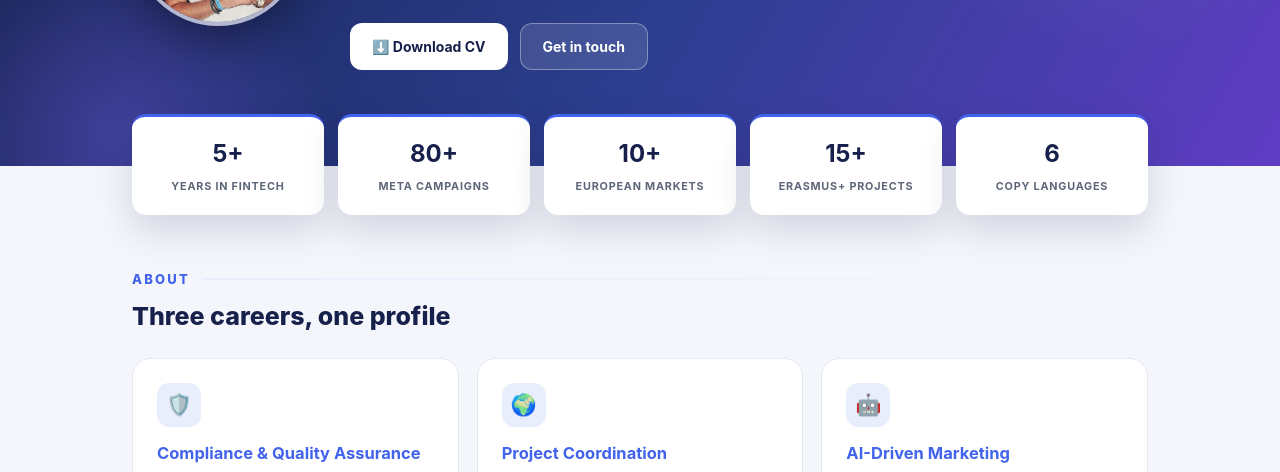
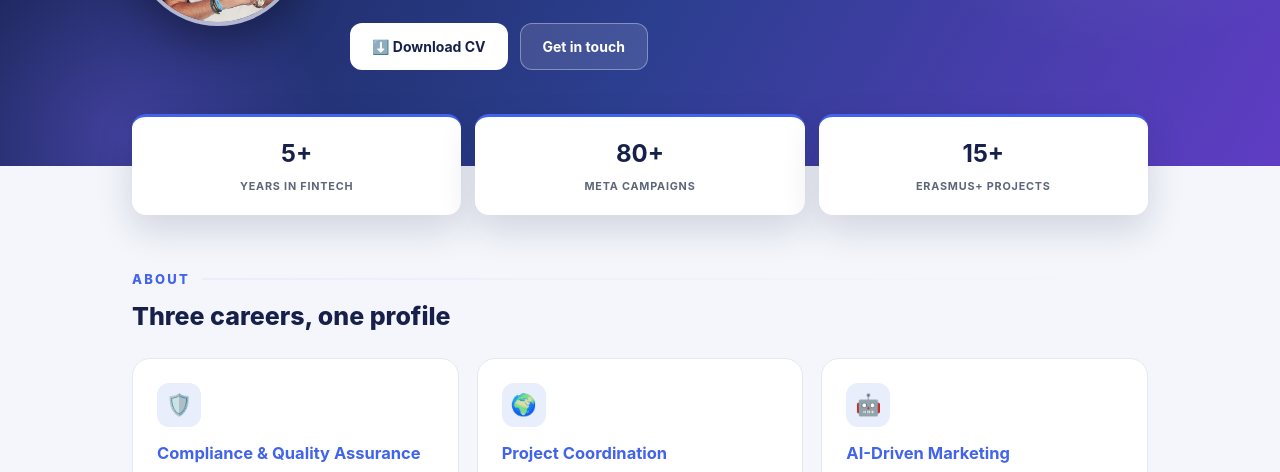
Before and after one commit to iampashov/cv, a plain HTML site: page index.html in a window 1280 px wide. Shown: the part 321-793 px from the top of the page. Drawn offline with Linux system fonts and the light colour scheme.

Commit message:
Stats: keep fintech years, Meta campaigns, Erasmus+ projects only
Co-Authored-By: Claude Fable 5 <noreply@anthropic.com>

```diff
--- a/index.html
+++ b/index.html
@@ -58,7 +58,7 @@ nav{position:fixed;top:0;left:0;right:0;z-index:50;background:rgba(22,32,74,.85)
 .btn.ghost:hover{background:rgba(255,255,255,.22)}
 
 /* STATS */
-.stats{position:relative;z-index:2;display:grid;grid-template-columns:repeat(5,1fr);gap:14px;
+.stats{position:relative;z-index:2;display:grid;grid-template-columns:repeat(3,1fr);gap:14px;
   margin-top:-52px}
 .stat{background:var(--card);border-radius:14px;padding:18px 16px;text-align:center;
   box-shadow:0 14px 36px rgba(22,32,74,.16);border-top:3px solid var(--accent)}
@@ -196,6 +196,7 @@ footer{text-align:center;padding:34px 0 28px;font-size:12.5px;color:var(--muted)
   .hero .tag{margin-left:auto;margin-right:auto}
   .hero-ctas{justify-content:center}
   .stats{grid-template-columns:1fr 1fr;margin:22px 0 0}
+  .stat:last-child{grid-column:1/-1}
   .stat{box-shadow:0 6px 18px rgba(22,32,74,.12)}
   .hero-grid{padding-bottom:34px}
   .tl-meta .pill{display:none}
@@ -241,9 +242,7 @@ footer{text-align:center;padding:34px 0 28px;font-size:12.5px;color:var(--muted)
   <div class="stats">
     <div class="stat"><b data-count="5" data-suffix="+">0</b><span>Years in fintech</span></div>
     <div class="stat"><b data-count="80" data-suffix="+">0</b><span>Meta campaigns</span></div>
-    <div class="stat"><b data-count="10" data-suffix="+">0</b><span>European markets</span></div>
     <div class="stat"><b data-count="15" data-suffix="+">0</b><span>Erasmus+ projects</span></div>
-    <div class="stat"><b data-count="6" data-suffix="">0</b><span>Copy languages</span></div>
   </div>
 </div>
 
```
